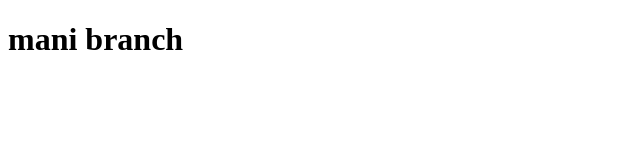
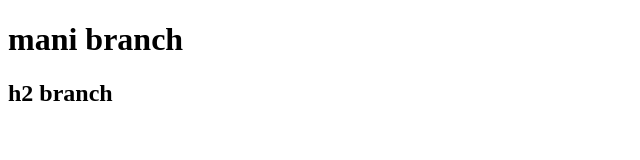
Before and after one commit to Bsai997/git_learning, a plain HTML site: page index.html in a window 1280 px wide. Shown: the whole page, without its empty margins (0-640 px from the left). Drawn offline with Linux system fonts and the light colour scheme.

Commit message:
sai commit2

```diff
--- a/index.html
+++ b/index.html
@@ -9,5 +9,8 @@
     <h1>
         mani branch
     </h1>
+    <h2>
+        h2 branch
+    </h2>
 </body>
 </html>
--- a/index.js
+++ b/index.js
@@ -11,3 +11,4 @@ console.log(upi)
 console.log("this is sub branch")
 console.log("this is sub2 branch")
 console.log("mani branch")
+console.log("this is sai  branch")
```
